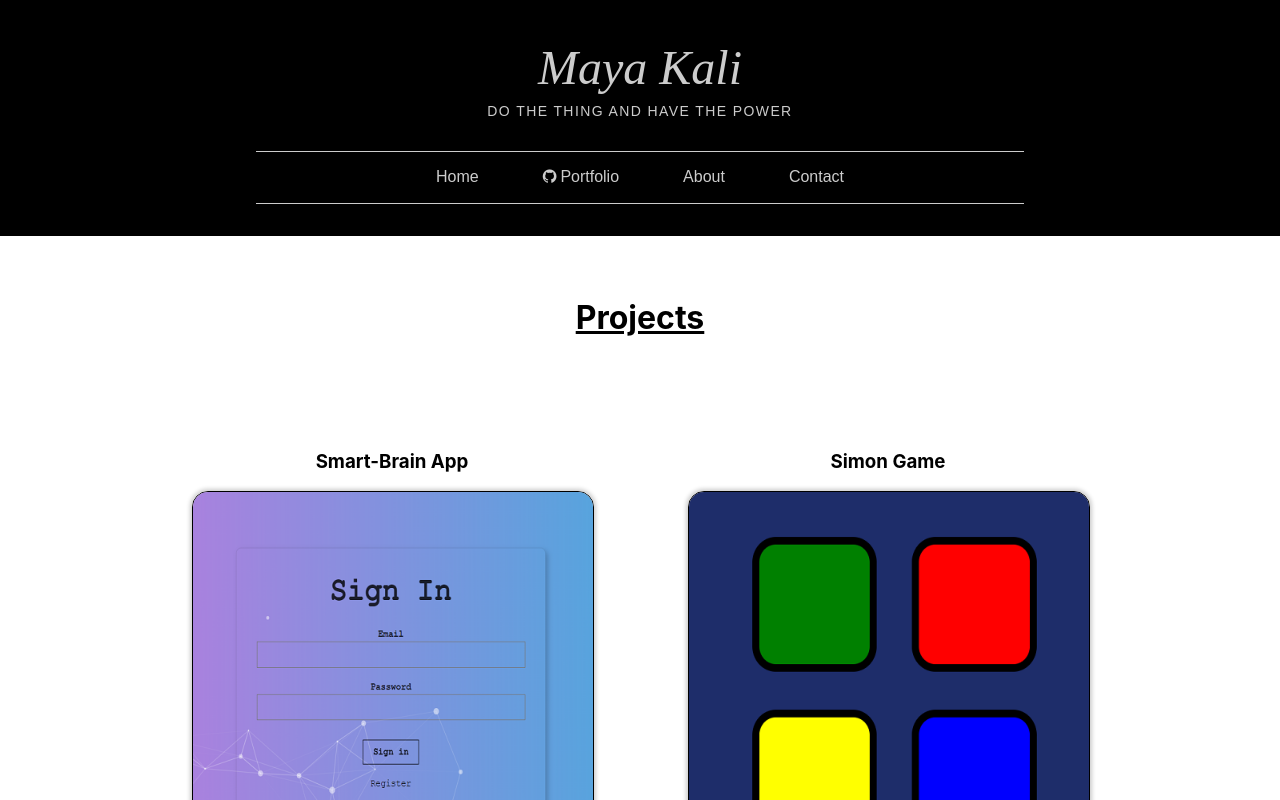
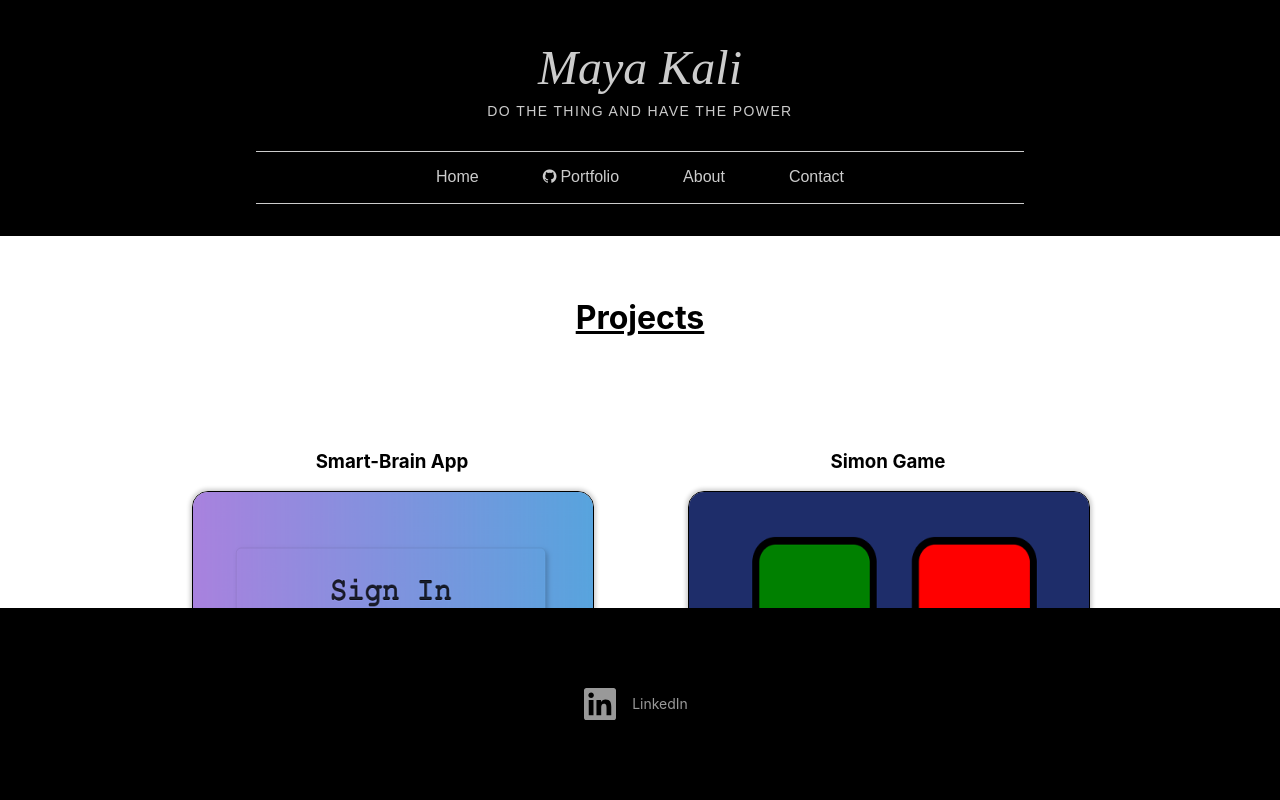
Before and after one commit to Maya-coding-Kali/CMS, a React (Create React App) app: page / in a window 1280 px wide. Shown: the top 800 px of the page. Built offline with nearby package versions, Linux system fonts and the light colour scheme.

Commit message:
run build

```diff
--- a/src/components/Footer/style.css
+++ b/src/components/Footer/style.css
@@ -1,9 +1,9 @@
-/* .foot{
-    position: absolute;
+.foot{
+    position: fixed;
     bottom: 0;
     width: 100%;
 
-} */
+}
 /* @media (max-width: 1100px), (max-height: 950px) {
     .foot{
         position: static;
--- a/src/index.css
+++ b/src/index.css
@@ -1,3 +1,6 @@
+html{
+  height: 100%;
+}
 body {
   margin: 0;
   font-family: -apple-system, BlinkMacSystemFont, 'Segoe UI', 'Roboto', 'Oxygen',
@@ -5,6 +8,7 @@ body {
     sans-serif;
   -webkit-font-smoothing: antialiased;
   -moz-osx-font-smoothing: grayscale;
+  min-height: 100%;
 
 }
 
```
